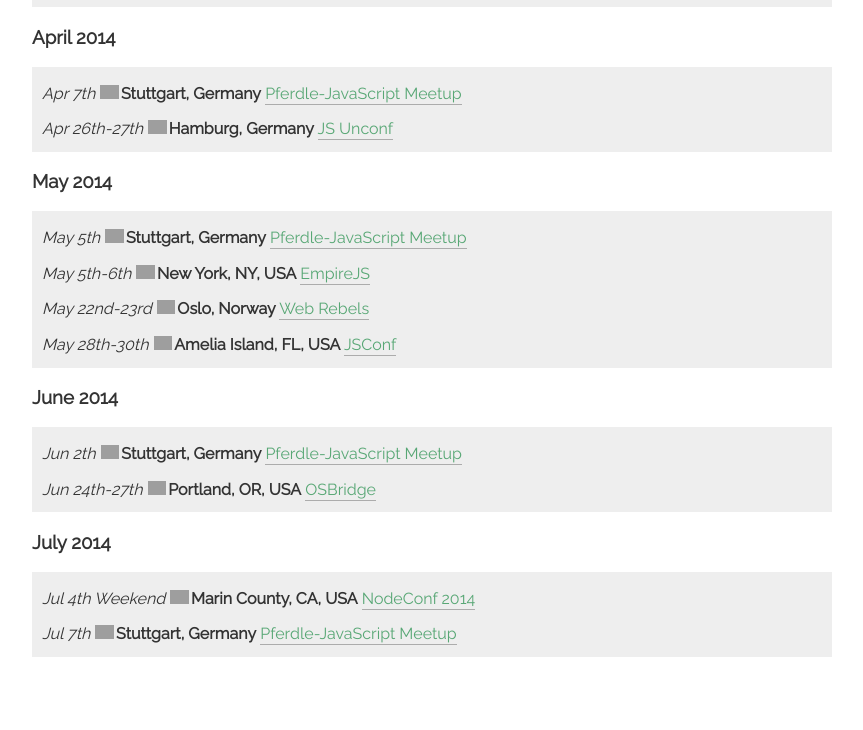
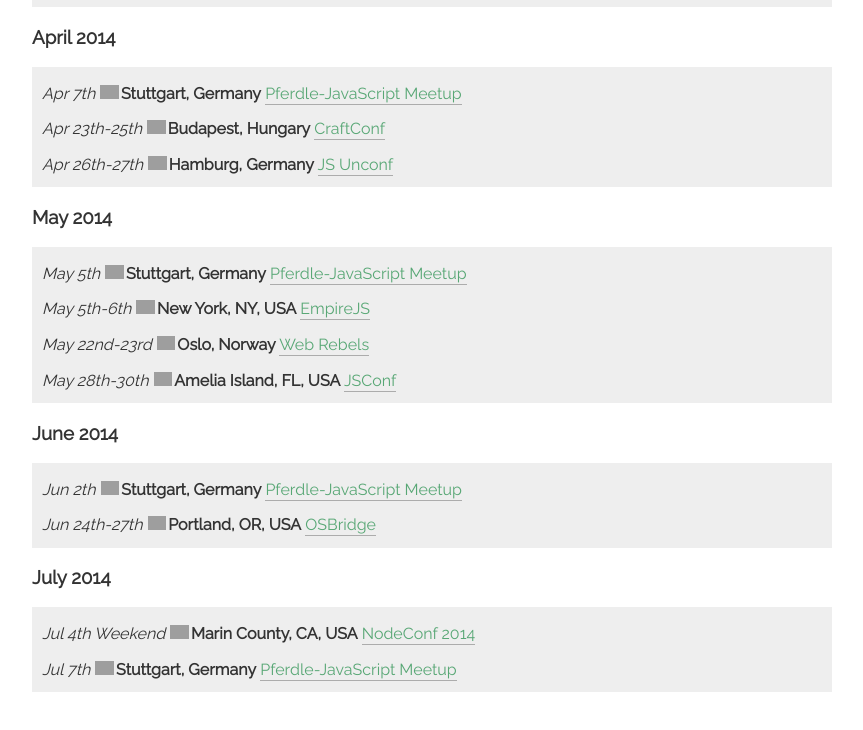
Before and after one commit to knode/node-meatspace, a website: page index.html in a window 1280 px wide. Shown: the part 1915-2645 px from the top of the page, without its empty margins (208-1071 px from the left). Before the commit the page ends 2612 px from the top, so only its background shows below. Drawn offline with nearby package versions, Linux system fonts and the light colour scheme; grey boxes are pictures that could not be loaded.

Commit message:
craftconf added to index.html as well

```diff
--- a/index.html
+++ b/index.html
@@ -104,6 +104,7 @@
 <h3 id="april-2014">April 2014</h3>
 <ul>
 <li><em>Apr 7th</em> <strong>Stuttgart, Germany</strong> <a href="http://www.meetup.com/stuttgartjs/">Pferdle-JavaScript Meetup</a></li>
+<li><em>Apr 23th-25th</em> <strong>Budapest, Hungary</strong> <a href="http://craft-conf.com/2014/">CraftConf</a></li>
 <li><em>Apr 26th-27th</em> <strong>Hamburg, Germany</strong> <a href="http://2014.jsunconf.eu">JS Unconf</a></li>
 </ul>
 <h3 id="may-2014">May 2014</h3>
```
